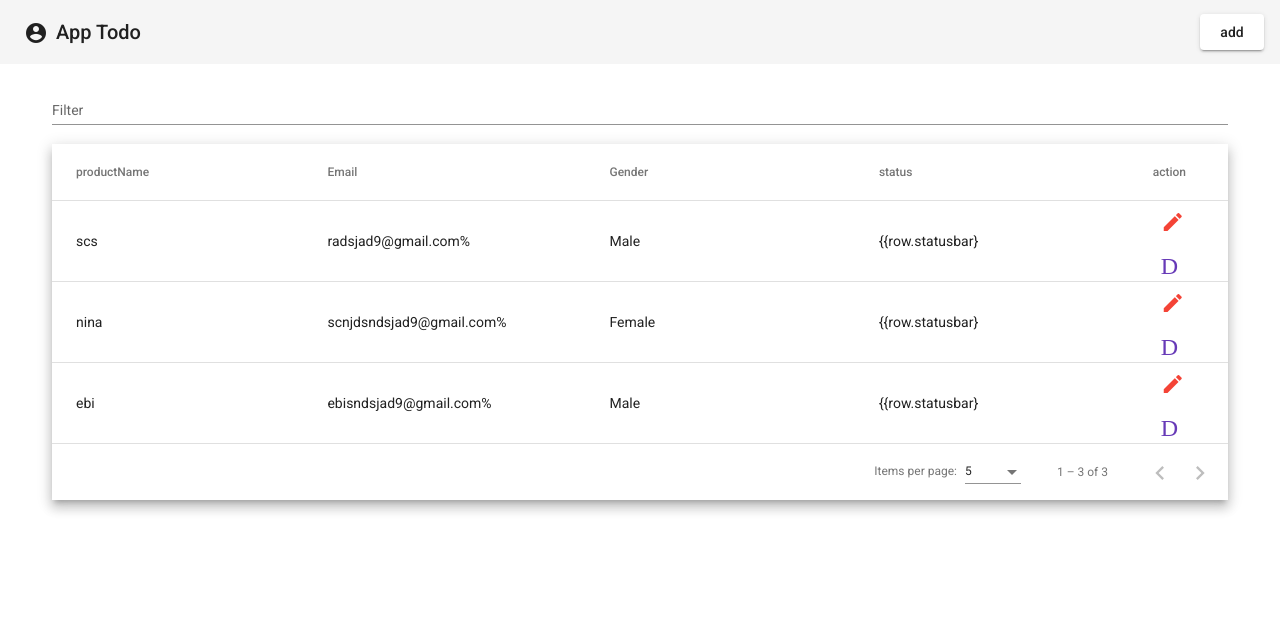
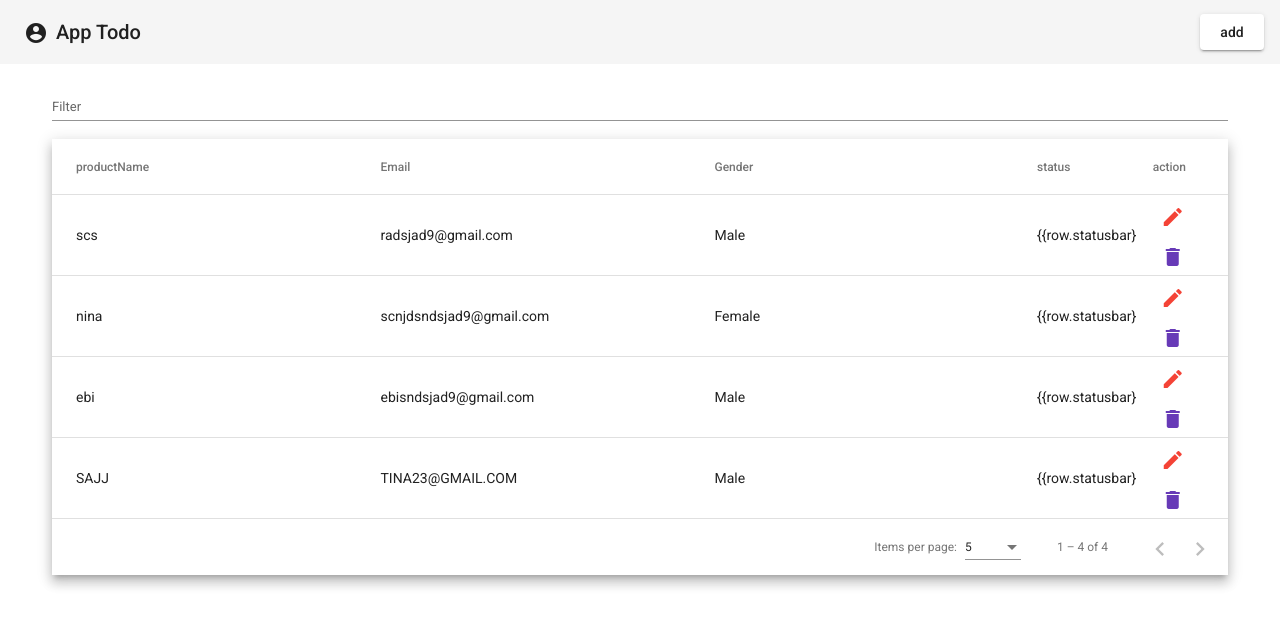
Before and after one commit to Sajjadv8/App-Todo, an Angular app: page / in a window 1280 px wide. Shown: the top 626 px of the page. Built offline with nearby package versions, Linux system fonts and the light colour scheme; data requests are answered from the project's data file.

Commit message:
full change

```diff
--- a/db.json
+++ b/db.json
@@ -20,6 +20,13 @@
       "Gender": "Male",
       "statusbar": "active",
       "id": 3
+    },
+    {
+      "productName": "SAJJ",
+      "Email": "TINA23@GMAIL.COM",
+      "Gender": "Male",
+      "statusbar": "inactive",
+      "id": 4
     }
   ],
   "comments": [
--- a/src/app/app.component.html
+++ b/src/app/app.component.html
@@ -26,7 +26,7 @@
         <!-- Email Column -->
         <ng-container matColumnDef="Email">
           <th mat-header-cell *matHeaderCellDef mat-sort-header> Email </th>
-          <td mat-cell *matCellDef="let row"> {{row.Email}}% </td>
+          <td mat-cell *matCellDef="let row"> {{row.Email}} </td>
         </ng-container>
 
         <!-- Gender Column -->
@@ -44,12 +44,12 @@
         <ng-container matColumnDef="action">
           <th mat-header-cell *matHeaderCellDef mat-sort-header> action </th>
           <td mat-cell *matCellDef="let row">
-          <button mat-icon-button color="warn" (click)="editproduct(row)">
-            <mat-icon>edit</mat-icon>
-          </button>
-          <button (click)="deleteProduct(row.id)" mat-icon-button color="primary">
-            <mat-icon>Delete</mat-icon>
-          </button>
+            <button mat-icon-button color="warn" (click)="editproduct(row)">
+              <mat-icon>edit</mat-icon>
+            </button>
+            <button (click)="deleteProduct(row.id)" mat-icon-button color="primary">
+              <mat-icon>delete</mat-icon>
+            </button>
           </td>
         </ng-container>
 
--- a/src/app/app.component.scss
+++ b/src/app/app.component.scss
@@ -6,12 +6,12 @@
   }
 
   .mat-form-field {
-    font-size: 14px;
+    font-size: 13px;
     width: 100%;
   }
 
   td, th {
-    width: 25%;
+    width: 30%;
   }
   .container{
     max-width: 1200px;
```
Also changed, not shown: src/app/app.component.ts (+4 -3 lines).
